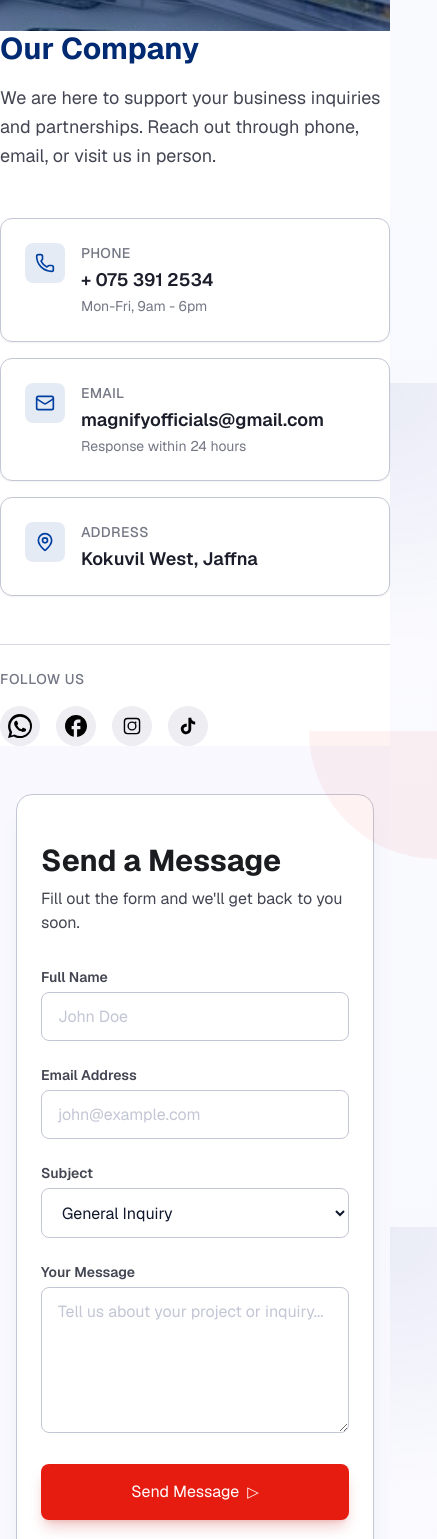
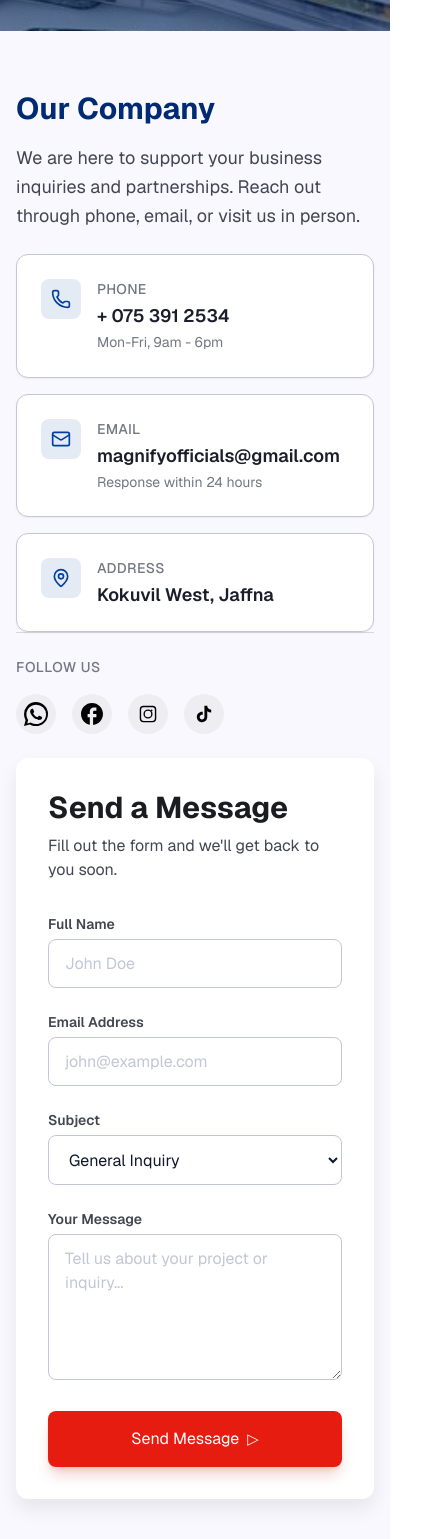
Before and after one commit to Neon-Labz/fridge-magnet-frame-frontend, a Next.js app: page /contact in a window 390 px wide. Shown: the part 461-2000 px from the top of the page, 437 px wide, since content can reach past the window. Built offline with nearby package versions, Linux system fonts and the light colour scheme.

Commit message:
fix the contact page issue

```diff
--- a/src/app/(website)/contact/page.tsx
+++ b/src/app/(website)/contact/page.tsx
@@ -1,6 +1,7 @@
 import OurCompanySection from "@/components/website/OurCompanySection";
 import ContactSection from '@/components/website/ContactSection';
 import Header from '@/components/website/ContactHero';
+import styles from '@/components/website/ContactLayout.module.css';
 
 export const metadata = {
   title: 'Contact Us - Magnify',
@@ -11,8 +12,19 @@ export default function ContactPage() {
   return (
     <main className="min-h-screen bg-white text-slate-900">
       <Header />
-      <OurCompanySection />
-      <ContactSection />
+      <div className={styles.contactWrapper}>
+        <div className={styles.contactContainer}>
+          <div className={styles.leftColumn}>
+            <OurCompanySection />
+          </div>
+
+          <div className={styles.rightColumn}>
+            <div className={styles.formCard}>
+              <ContactSection />
+            </div>
+          </div>
+        </div>
+      </div>
     </main>
   );
 }
--- /dev/null
+++ b/src/components/website/ContactLayout.module.css
@@ -0,0 +1,79 @@
+.contactWrapper {
+  width: 100%;
+  display: flex;
+  justify-content: center;
+  background: #F8F8FE;
+  padding: 60px 16px; /* 🔥 reduce side padding */
+  box-sizing: border-box;
+}
+
+.contactContainer {
+  width: 100%;
+  max-width: 1500px; /* 🔥 थोड़ा reduce for tighter layout */
+  display: flex;
+  gap: 150px; /* 🔥 reduce gap */
+  align-items: flex-start;
+}
+
+/* LEFT */
+.leftColumn {
+  flex: 1;
+  display: flex;
+  flex-direction: column;
+  gap: 20px;
+}
+
+/* RIGHT */
+.rightColumn {
+  flex: 1.1; /* 🔥 form slightly bigger */
+  display: flex;
+  justify-content: center;
+  align-items: flex-start;
+}
+
+/* FORM CARD */
+.formCard {
+  width: 100%;
+  max-width: 5600px; /* 🔥 increase form size */
+  background: #ffffff;
+  border-radius: 12px;
+  box-shadow: 0 10px 20px rgba(0, 0, 0, 0.08);
+  padding: 32px;
+  box-sizing: border-box;
+}
+
+/* COMPANY LIST */
+.companyList {
+  display: flex;
+  flex-direction: column;
+  gap: 29px;
+}
+
+/* 🔥 FIX: all info cards equal height */
+.companyList > div {
+  min-height: 95px; /* 🔥 same height for phone/email/address */
+  display: flex;
+  align-items: center;
+}
+
+/* ===== RESPONSIVE ===== */
+@media (max-width: 768px) {
+  .contactContainer {
+    flex-direction: column;
+    gap: 24px;
+  }
+
+  .leftColumn,
+  .rightColumn {
+    width: 100%;
+  }
+
+  .rightColumn {
+    justify-content: flex-start;
+    align-items: stretch;
+  }
+
+  .formCard {
+    max-width: 100%;
+  }
+}
--- a/src/components/website/ContactSection.tsx
+++ b/src/components/website/ContactSection.tsx
@@ -17,9 +17,7 @@ export default function ContactSection() {
     message: '',
   });
 
-  const handleChange = (
-    e: React.ChangeEvent<HTMLInputElement | HTMLSelectElement | HTMLTextAreaElement>
-  ) => {
+  const handleChange = (e: React.ChangeEvent<any>) => {
     const { id, value } = e.target;
 
     setFormData((prev) => ({
@@ -33,11 +31,8 @@ export default function ContactSection() {
   };
 
   return (
-    <section className="w-full bg-[#F8F8FE] px-4 pb-20 pt-12 sm:px-6 lg:px-8">
-      <div className="flex w-full justify-end">
-        <div className="relative w-full max-w-[620px] rounded-[16px] border border-[#C3C6D4] bg-white px-6 py-12 shadow-[0px_20px_25px_-5px_rgba(0,43,115,0.05),0px_8px_10px_-6px_rgba(0,43,115,0.05)] sm:px-12">
-          <div className="absolute -right-16 -top-16 h-32 w-32 rounded-bl-full bg-[rgba(230,28,16,0.05)]" />
-
+    <div className="w-full">
+      <div className="relative w-full rounded-[12px]">
         <div className="relative z-10">
           <h2 className="text-[30px] font-bold leading-[36px] text-[#1A1C1F]">
             Send a Message
@@ -138,6 +133,5 @@ export default function ContactSection() {
           </div>
         </div>
       </div>
-    </section>
   );
 }
--- a/src/components/website/OurCompanySection.tsx
+++ b/src/components/website/OurCompanySection.tsx
@@ -78,7 +78,7 @@ function CompanyInfoCard({ label, value, subtext, icon: Icon }: ContactCard) {
 
 export default function OurCompanySection() {
   return (
-    <section className="flex w-full max-w-[470px] flex-col gap-12" aria-labelledby="our-company-title">
+    <div className="w-full" aria-labelledby="our-company-title">
       <header className="flex flex-col gap-4">
         <h1
           id="our-company-title"
@@ -92,7 +92,7 @@ export default function OurCompanySection() {
         </p>
       </header>
 
-      <div className="flex flex-col gap-4">
+      <div className="flex flex-col gap-4 mt-6">
         {contactCards.map((card) => (
           <CompanyInfoCard key={card.id} {...card} />
         ))}
@@ -137,6 +137,6 @@ export default function OurCompanySection() {
           ))}
         </div>
       </div>
-    </section>
+    </div>
   );
 }
```
Lines whose indentation alone changed are shown as unchanged.
